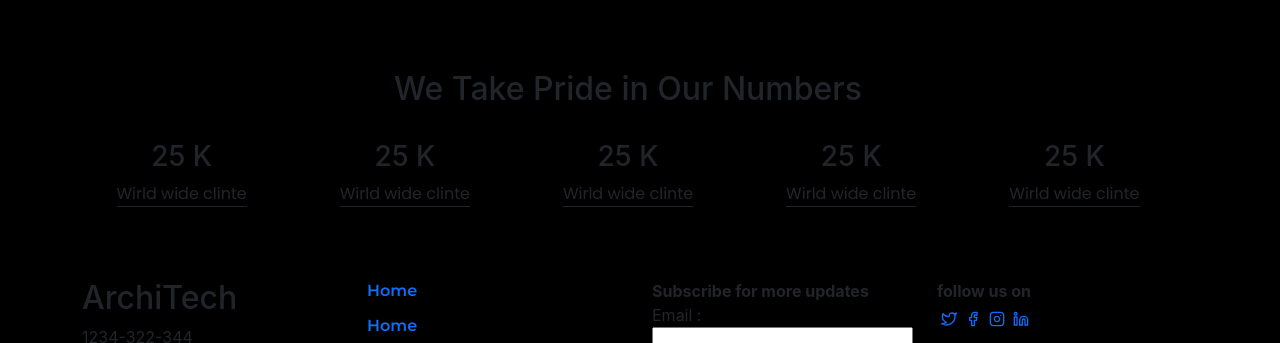
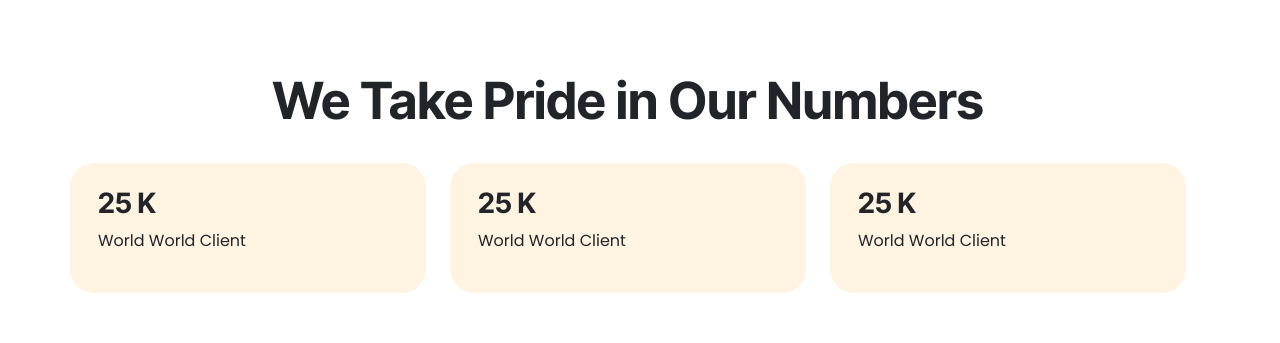
Before and after one commit to yashcx84/Architech-App, a React (Create React App) app: page / in a window 1280 px wide. Shown: the part 1381-1724 px from the top of the page. Built offline with nearby package versions, Linux system fonts and the light colour scheme; a web font is replaced by a local one.

Commit message:
Initial Commit.

```diff
--- a/src/App.css
+++ b/src/App.css
@@ -56,11 +56,11 @@
   font-size: clamp(4em, 8vw, 10em);
   font-weight: bold;
   letter-spacing: -4px;
-  color: var(--color-light);
+  color: var(--color-dark2);
 }
 
 .main p {
-  color: var(--color-light);
+  color: var(--color-dark2);
 }
 
 .main p,
@@ -100,6 +100,32 @@
   transform: scale(1.04);
 }
 
+
+/* another section */
+.numberContainer {
+  width: 100%;
+}
+
+.numberContainer h2 {
+  font-size: clamp(2em, 4vw, 5em);
+  font-family: var(--font-head);
+  font-weight: bold;
+}
+.number-card {
+  background-color: var(--color-secondary);
+  padding: 24px 28px;
+  border-radius: 24px;
+}
+.number-card h3 {
+  font-family: var(--font-head);
+  font-weight: bold;
+}
+.number-card p {
+  font-family: var(--font-para);
+  text-transform: capitalize;
+  /* border-bottom: 2px solid var(--color-dark2); */
+}
+
 @media screen and (max-width:768px) {
   .nav-item {
     display: none;
--- a/src/App.js
+++ b/src/App.js
@@ -7,9 +7,9 @@ import RouterApp from './Router/RouterApp';
 export default function App() {
     return (
         <BrowserRouter>
-                <Nav />
-                <RouterApp />
-                <Footer />
+            <Nav />
+            <RouterApp />
+            <Footer />
         </BrowserRouter>
     );
 }
--- a/src/Footer.js
+++ b/src/Footer.js
@@ -1,7 +1,6 @@
 import React from 'react'
 import { Container, Row, Col } from 'react-bootstrap'
 import { Link } from 'react-router-dom'
-// import Home from './View/Home'
 import { FiTwitter, FiInstagram, FiFacebook, FiLinkedin } from 'react-icons/fi';
 
 
@@ -16,7 +15,6 @@ export default function Footer() {
                             1234-322-344 <br />
                             info@mysite.Com<br />
                             12 patel nagar,jaipur<br />rajasthan(302015)
-
                         </div>
 
                     </Col>
@@ -25,13 +23,12 @@ export default function Footer() {
                         <Link href="/">Home</Link>
                         <Link href="/">Home</Link>
                         <Link href="/">Home</Link>
-
                     </Col>
                     <Col className='my-2'>
                         <strong>Subscribe for more updates</strong>
                         <form>
                             <label>Email :</label><br />
-                            <input type='text' style={{width:"100%"}} /><br />
+                            <input type='text' style={{ width: "100%" }} /><br />
                             <button className='btn btn-primary my-2'>submit</button>
                         </form>
                     </Col>
--- a/src/View/Home.js
+++ b/src/View/Home.js
@@ -24,33 +24,26 @@ export default function Home() {
                 </Row>
             </Container>
             <Main2 />
-            <Container className='my-5'>
+            <Container className='my-5 numberContainer'>
                 <Row  >
                     <Row className='my-4'>
-                             <h2 className='text-center'>We Take Pride in Our Numbers</h2>
+                        <h2 className='text-center'>We Take Pride in Our Numbers</h2>
                     </Row>
 
-                    <Row className='d-flex justify-content-space'>
-                        <Col style={{ display: 'grid', 'justify-items': 'center', whiteSpace: "nowrap" }}>
+                    <Row className='d-flex gap-4'>
+                        <Col className='d-flex justify-content-center flex-column align-items number-card'>
                             <h3>25 K</h3>
-                            <p className="border-bottom border-dark text-nowrap">Wirld wide clinte</p>
+                            <p className="text-nowrap">World world client</p>
                         </Col>
-                        <Col style={{ display: 'grid', 'justify-items': 'center', whiteSpace: "nowrap" }}>
+                        <Col className='d-flex justify-content-center flex-column align-items number-card'>
                             <h3>25 K</h3>
-                            <p className="border-bottom border-dark text-nowrap">Wirld wide clinte</p>
+                            <p className="text-nowrap">World world client</p>
                         </Col>
-                        <Col style={{ display: 'grid', 'justify-items': 'center', whiteSpace: "nowrap" }}>
+                        <Col className='d-flex justify-content-center flex-column align-items number-card'>
                             <h3>25 K</h3>
-                            <p className="border-bottom border-dark text-nowrap">Wirld wide clinte</p>
+                            <p className="text-nowrap">World world client</p>
                         </Col>
-                        <Col style={{ display: 'grid', 'justify-items': 'center', whiteSpace: "nowrap" }}>
-                            <h3>25 K</h3>
-                            <p className="border-bottom border-dark text-nowrap">Wirld wide clinte</p>
-                        </Col>
-                        <Col style={{ display: 'grid', 'justify-items': 'center', whiteSpace: "nowrap" }}>
-                            <h3>25 K</h3>
-                            <p className="border-bottom border-dark text-nowrap">Wirld wide clinte</p>
-                        </Col></Row>
+                    </Row>
 
                 </Row>
 
--- a/src/index.css
+++ b/src/index.css
@@ -40,7 +40,7 @@ body {
     sans-serif;
   -webkit-font-smoothing: antialiased;
   -moz-osx-font-smoothing: grayscale;
-  background-color: var(--color-dark);
+  background-color: var(--color-light);
 }
 
 body p {
```
